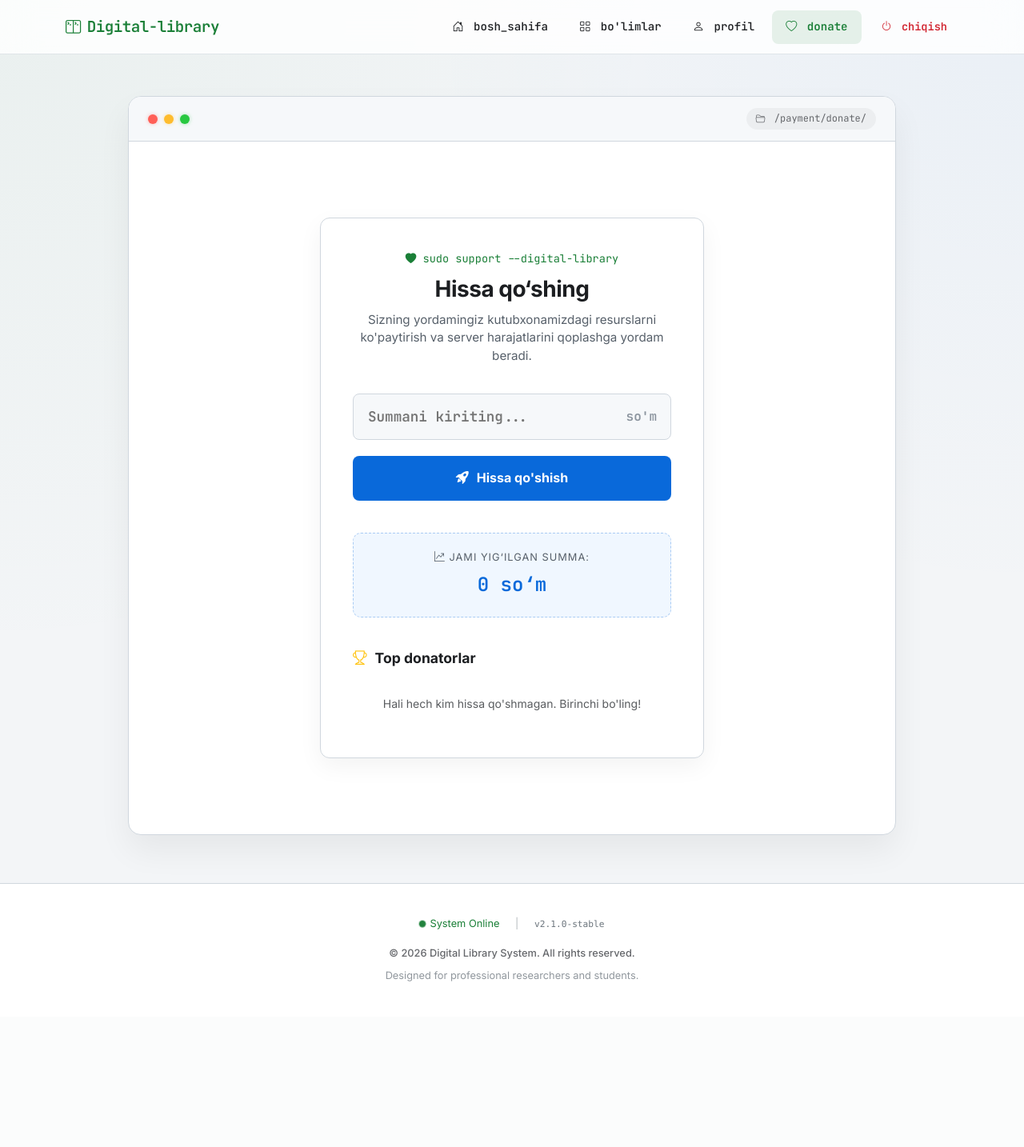
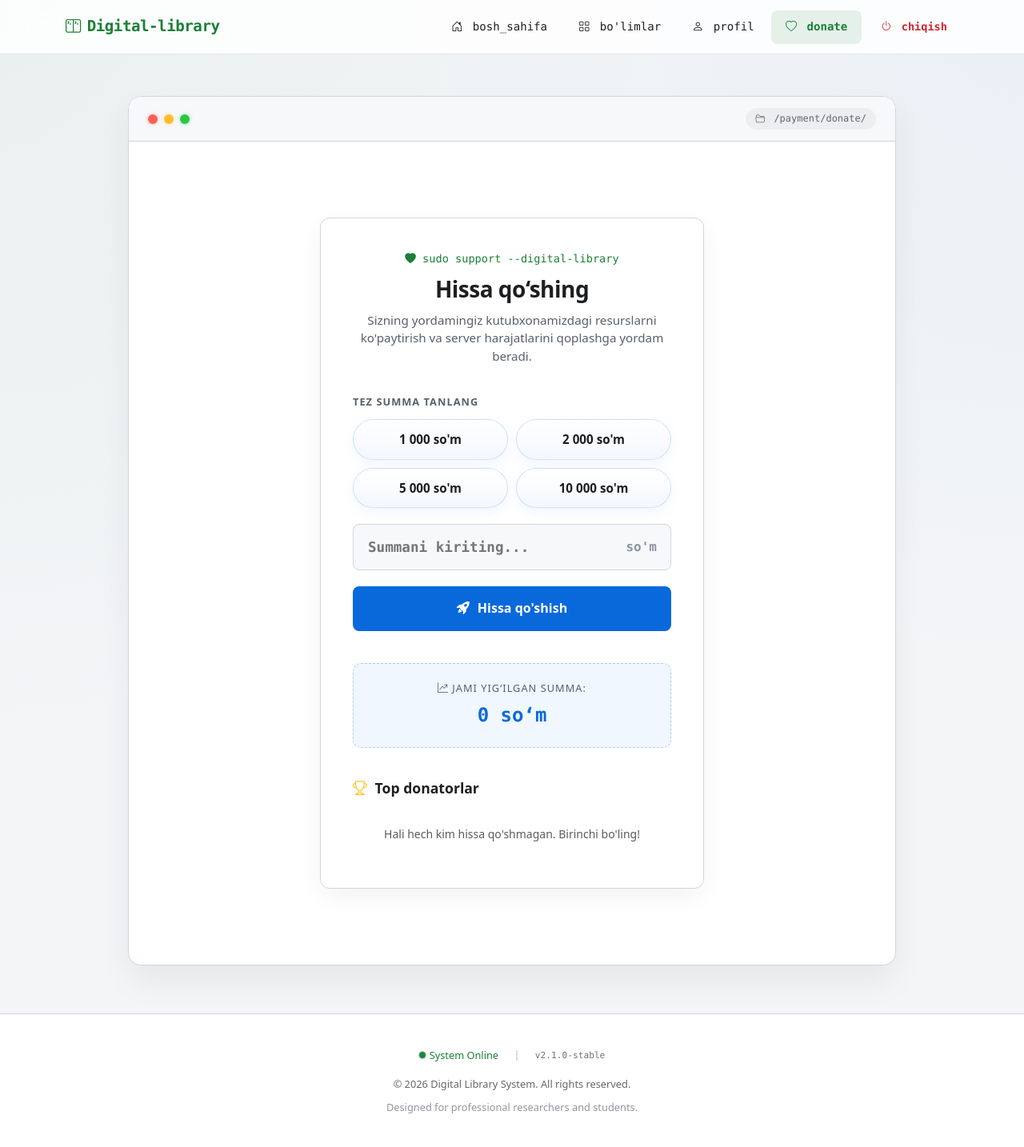
Before and after one commit to axrorback/library, a Django app: page /payment/donate/ in a window 1280 px wide. Shown: the whole page at 80% size. Before the commit the page ends 1227 px from the top, so only its background shows below. Run offline with Django 5.2, Linux system fonts and the light colour scheme; the visitor is signed in with stand-in values (Sample User, id 1); data comes from the database, SQL or seed files in the repository; data that the repository does not hold is empty; parts of the project's set-up code (start-up, migrations or seed data) failed here and were passed over; some libraries are stand-ins or nearby versions.

Commit message:
Updated Project

```diff
--- a/templates/base.html
+++ b/templates/base.html
@@ -9,13 +9,6 @@
       {% block title %}Digital-library | Management System{% endblock title %}
     </title>
 
-    <!-- Google Fonts & Icons -->
-    <link rel="preconnect" href="https://fonts.googleapis.com" />
-    <link rel="preconnect" href="https://fonts.gstatic.com" crossorigin />
-    <link
-      href="https://fonts.googleapis.com/css2?family=Inter:wght@400;500;600;700&family=JetBrains+Mono:wght@400;500;600&display=swap"
-      rel="stylesheet"
-    />
     <link
       href="https://cdn.jsdelivr.net/npm/bootstrap@5.3.0/dist/css/bootstrap.min.css"
       rel="stylesheet"
@@ -40,15 +33,26 @@
         --border: var(--border-color);
         --text: var(--text-main);
         --terminal-dark: #24292f;
-        --font-mono: 'JetBrains Mono', monospace;
-        --font-sans: 'Inter', sans-serif;
+        --font-mono:
+          ui-monospace, SFMono-Regular, Menlo, Monaco, Consolas,
+          'Liberation Mono', monospace;
+        --font-sans:
+          system-ui, -apple-system, BlinkMacSystemFont, 'Segoe UI', sans-serif;
       }
 
       body {
         background-color: var(--bg);
         background-image:
-          radial-gradient(at 0% 0%, rgba(26, 127, 55, 0.045) 0, transparent 46%),
-          radial-gradient(at 100% 0%, rgba(9, 105, 218, 0.04) 0, transparent 42%);
+          radial-gradient(
+            at 0% 0%,
+            rgba(26, 127, 55, 0.045) 0,
+            transparent 46%
+          ),
+          radial-gradient(
+            at 100% 0%,
+            rgba(9, 105, 218, 0.04) 0,
+            transparent 42%
+          );
         color: var(--text-main);
         font-family: var(--font-sans);
         line-height: 1.6;
--- a/templates/billing/donations/donate.html
+++ b/templates/billing/donations/donate.html
@@ -1,8 +1,5 @@
-{% extends 'base.html' %}
-
-{% block title %}Kutubxonani qo'llab-quvvatlash | Digital-library{% endblock %}
-
-{% block extra_head %}
+{% extends 'base.html' %} {% block title %}Kutubxonani qo'llab-quvvatlash |
+Digital-library{% endblock %} {% block extra_head %}
 <style>
   .donate-wrapper {
     display: flex;
@@ -50,6 +47,55 @@
   /* Form dizayni */
   .donate-form {
     margin-bottom: 40px;
+  }
+
+  .quick-amounts {
+    margin-bottom: 20px;
+  }
+
+  .quick-amounts-title {
+    display: block;
+    font-size: 0.8rem;
+    font-weight: 700;
+    color: #57606a;
+    text-transform: uppercase;
+    letter-spacing: 0.08em;
+    margin-bottom: 12px;
+  }
+
+  .quick-amount-grid {
+    display: grid;
+    grid-template-columns: repeat(auto-fit, minmax(140px, 1fr));
+    gap: 10px;
+  }
+
+  .amount-chip {
+    border: 1px solid rgba(9, 105, 218, 0.18);
+    background: linear-gradient(180deg, #ffffff 0%, #f4f8ff 100%);
+    color: var(--text);
+    border-radius: 999px;
+    padding: 12px 14px;
+    font-size: 0.95rem;
+    font-weight: 700;
+    cursor: pointer;
+    transition:
+      transform 0.2s ease,
+      box-shadow 0.2s ease,
+      border-color 0.2s ease;
+    box-shadow: 0 6px 16px rgba(9, 105, 218, 0.06);
+    width: 100%;
+  }
+
+  .amount-chip:hover {
+    transform: translateY(-1px);
+    border-color: rgba(9, 105, 218, 0.35);
+    box-shadow: 0 10px 20px rgba(9, 105, 218, 0.12);
+  }
+
+  .amount-chip.is-active {
+    background: var(--accent);
+    color: #ffffff;
+    border-color: var(--accent);
   }
 
   .input-wrapper {
@@ -157,7 +203,9 @@
     border-bottom: 1px solid #f0f2f5;
   }
 
-    .donator-item:last-child { border: none; }
+  .donator-item:last-child {
+    border: none;
+  }
 
   .donator-name {
     font-weight: 600;
@@ -184,10 +232,37 @@
     font-size: 0.85rem;
     margin-bottom: 20px;
   }
+
+  .donator-name,
+  .donator-amount,
+  .subtitle {
+    overflow-wrap: anywhere;
+  }
+
+  @media (max-width: 480px) {
+    .donate-card {
+      padding: 28px 18px;
+    }
+
+    .quick-amount-grid {
+      grid-template-columns: 1fr;
+    }
+
+    .amount-chip {
+      padding: 11px 12px;
+      font-size: 0.9rem;
+    }
+
+    .title-main {
+      font-size: 1.5rem;
+    }
+
+    .input-wrapper input {
+      font-size: 16px;
+    }
+  }
 </style>
-{% endblock %}
-
-{% block content %}
+{% endblock %} {% block content %}
 <div class="donate-wrapper">
   <div class="donate-card">
     <div class="donate-terminal-line">
@@ -195,20 +270,50 @@
     </div>
 
     <h1 class="title-main">Hissa qo‘shing</h1>
-        <p class="subtitle">Sizning yordamingiz kutubxonamizdagi resurslarni ko'paytirish va server harajatlarini qoplashga yordam beradi.</p>
+    <p class="subtitle">
+      Sizning yordamingiz kutubxonamizdagi resurslarni ko'paytirish va server
+      harajatlarini qoplashga yordam beradi.
+    </p>
 
-        {% if messages %}
-            {% for m in messages %}
+    {% if messages %} {% for m in messages %}
     <div class="alert-error">
       <i class="bi bi-exclamation-circle-fill"></i> {{ m }}
     </div>
-            {% endfor %}
-        {% endif %}
+    {% endfor %} {% endif %}
 
     <form method="post" class="donate-form">
       {% csrf_token %}
+      <div class="quick-amounts">
+        <span class="quick-amounts-title">Tez summa tanlang</span>
+        <div
+          class="quick-amount-grid"
+          role="group"
+          aria-label="Tez summa tanlash"
+        >
+          <button type="button" class="amount-chip" data-amount="1000">
+            1 000 so'm
+          </button>
+          <button type="button" class="amount-chip" data-amount="2000">
+            2 000 so'm
+          </button>
+          <button type="button" class="amount-chip" data-amount="5000">
+            5 000 so'm
+          </button>
+          <button type="button" class="amount-chip" data-amount="10000">
+            10 000 so'm
+          </button>
+        </div>
+      </div>
       <div class="input-wrapper">
-                <input type="number" name="amount" min="1000" step="500" placeholder="Summani kiriting..." required>
+        <input
+          id="donation-amount"
+          type="number"
+          name="amount"
+          min="1000"
+          step="500"
+          placeholder="Summani kiriting..."
+          required
+        />
         <span class="currency-label">so'm</span>
       </div>
       <button type="submit" class="btn-donate">
@@ -226,7 +331,8 @@
         {% for d in top_donators %}
         <li class="donator-item">
           <span class="donator-name">
-                            <i class="bi bi-person-circle text-muted"></i> {{ d.user__username }}
+            <i class="bi bi-person-circle text-muted"></i> {{ d.user__username
+            }}
           </span>
           <span class="donator-amount">+{{ d.total }} so‘m</span>
         </li>
@@ -239,4 +345,37 @@
     </div>
   </div>
 </div>
+
+<script>
+  (() => {
+    const amountInput = document.getElementById('donation-amount');
+    const chips = document.querySelectorAll('.amount-chip');
+
+    if (!amountInput || !chips.length) {
+      return;
+    }
+
+    const setActiveChip = (activeChip) => {
+      chips.forEach((chip) =>
+        chip.classList.toggle('is-active', chip === activeChip)
+      );
+    };
+
+    chips.forEach((chip) => {
+      chip.addEventListener('click', () => {
+        amountInput.value = chip.dataset.amount;
+        amountInput.focus();
+        setActiveChip(chip);
+      });
+    });
+
+    amountInput.addEventListener('input', () => {
+      const currentValue = amountInput.value;
+      const matchedChip = Array.from(chips).find(
+        (chip) => chip.dataset.amount === currentValue
+      );
+      setActiveChip(matchedChip || null);
+    });
+  })();
+</script>
 {% endblock %}
```
Also changed, not shown: templates/accounts/profile.html (+12 -6 lines), templates/library/book_detail.html (+14 -8 lines). Lines whose indentation alone changed are shown as unchanged.
